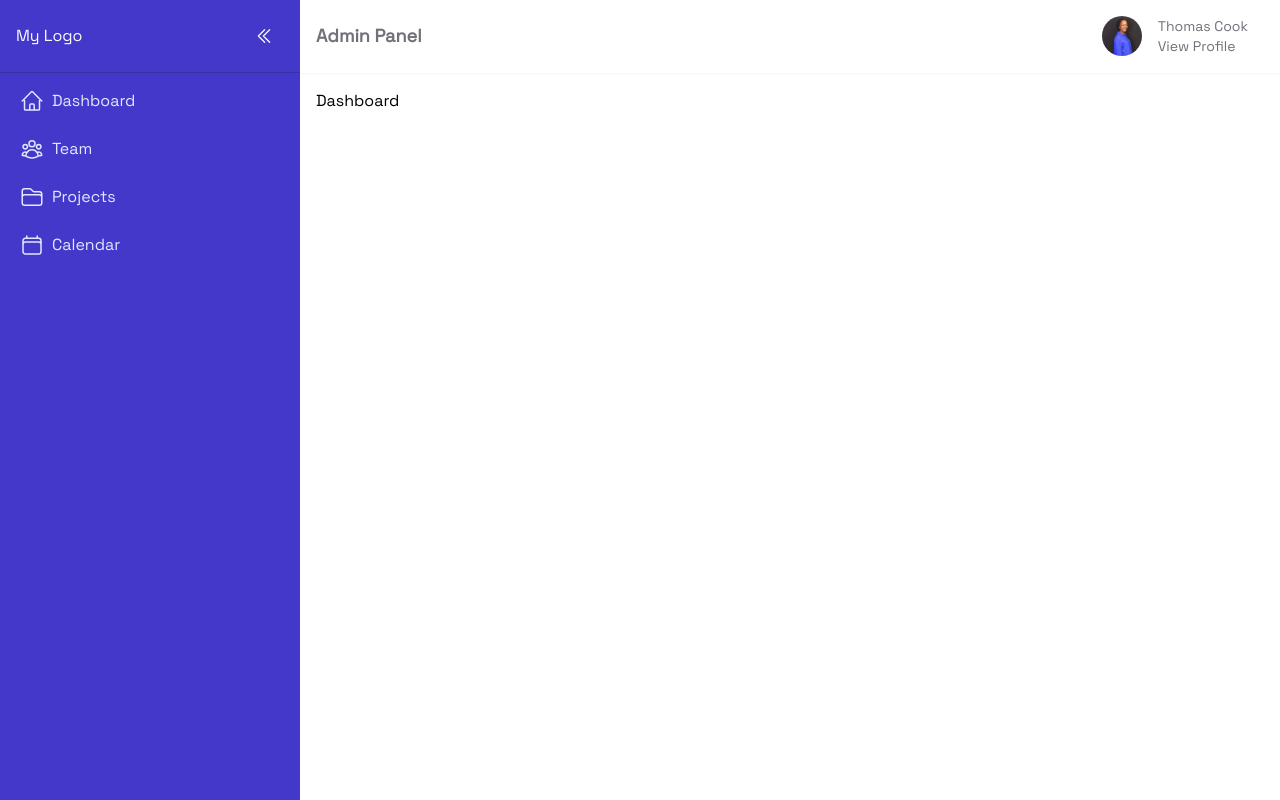
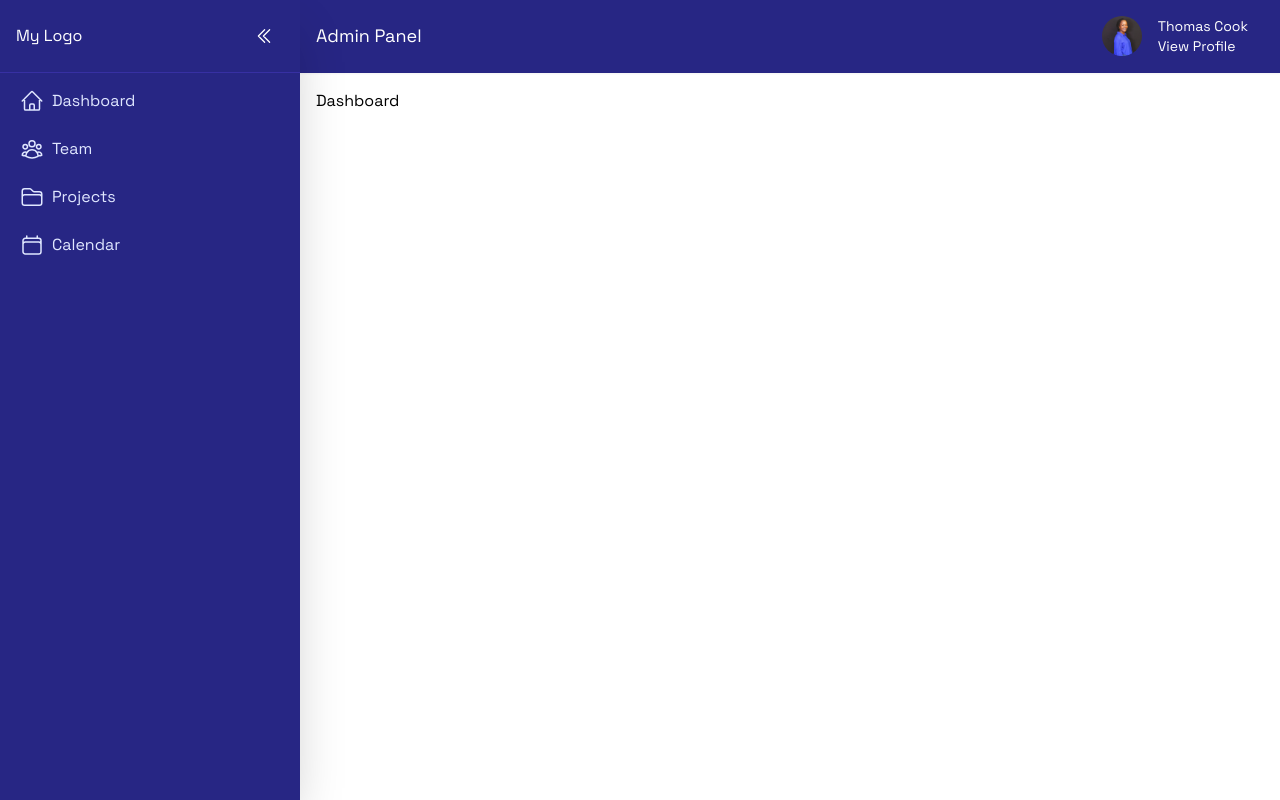
Before and after one commit to Marcos8060/Dashboard, a Next.js app: page /dashboard in a window 1280 px wide. Built offline with nearby package versions, Linux system fonts and the light colour scheme; a web font is replaced by a local one.

Commit message:
polihed the ui

```diff
--- a/src/components/Navbar.js
+++ b/src/components/Navbar.js
@@ -9,13 +9,13 @@ const Navbar = (props) => {
   return (
     <nav
       className={classNames({
-        "bg-white text-zinc-500": true, // colors
+        "bg-[#272684] text-white": true, // colors
         // "flex items-center": true, // layout
         "w-screen md:w-full sticky z-10 px-4 shadow-sm h-[73px] top-0 ": true, //positioning & styling
       })}
     >
       <div className="flex items-center justify-between">
-        <div className="font-bold text-lg">Admin Panel</div>
+        <div className="text-lg">Admin Panel</div>
         <div className="grid place-content-stretch p-4">
           <div className="flex gap-4 items-center overflow-hidden">
             <img
--- a/src/components/Sidebar.js
+++ b/src/components/Sidebar.js
@@ -15,7 +15,7 @@ const Sidebar = ({ collapsed, setCollapsed, shown }) => {
   return (
     <div
       className={cn({
-        "bg-indigo-700 text-zinc-50 z-20": true,
+        "bg-[#272684] shadow-2xl text-primary z-20": true,
         "fixed md:static md:translate-x-0": true,
         "w-[300px]": !collapsed,
         "w-16": collapsed,
@@ -35,11 +35,11 @@ const Sidebar = ({ collapsed, setCollapsed, shown }) => {
             "py-4 justify-center": collapsed,
           })}
         >
-          {!collapsed && <span className="whitespace-nowrap">My Logo</span>}
+          {!collapsed && <span className="whitespace-nowrap text-white">My Logo</span>}
           <button
             className={cn({
               "grid place-content-center": true, // position
-              "hover:bg-indigo-800 ": true, // colors
+              "hover:bg-primary text-white ": true, // colors
               "w-10 h-10 rounded-full": true, // shape
             })}
             // 👇 set the collapsed state on click
--- a/tailwind.config.js
+++ b/tailwind.config.js
@@ -6,6 +6,10 @@ module.exports = {
     './src/app/**/*.{js,ts,jsx,tsx,mdx}',
   ],
   theme: {
+    // colors:{
+    //   primary: '#002E5E',
+    //   white: '#FFFFFF',
+    // },
     extend: {
       gridTemplateColumns: {
         sidebar: "300px auto", //for sidebar layout
```
